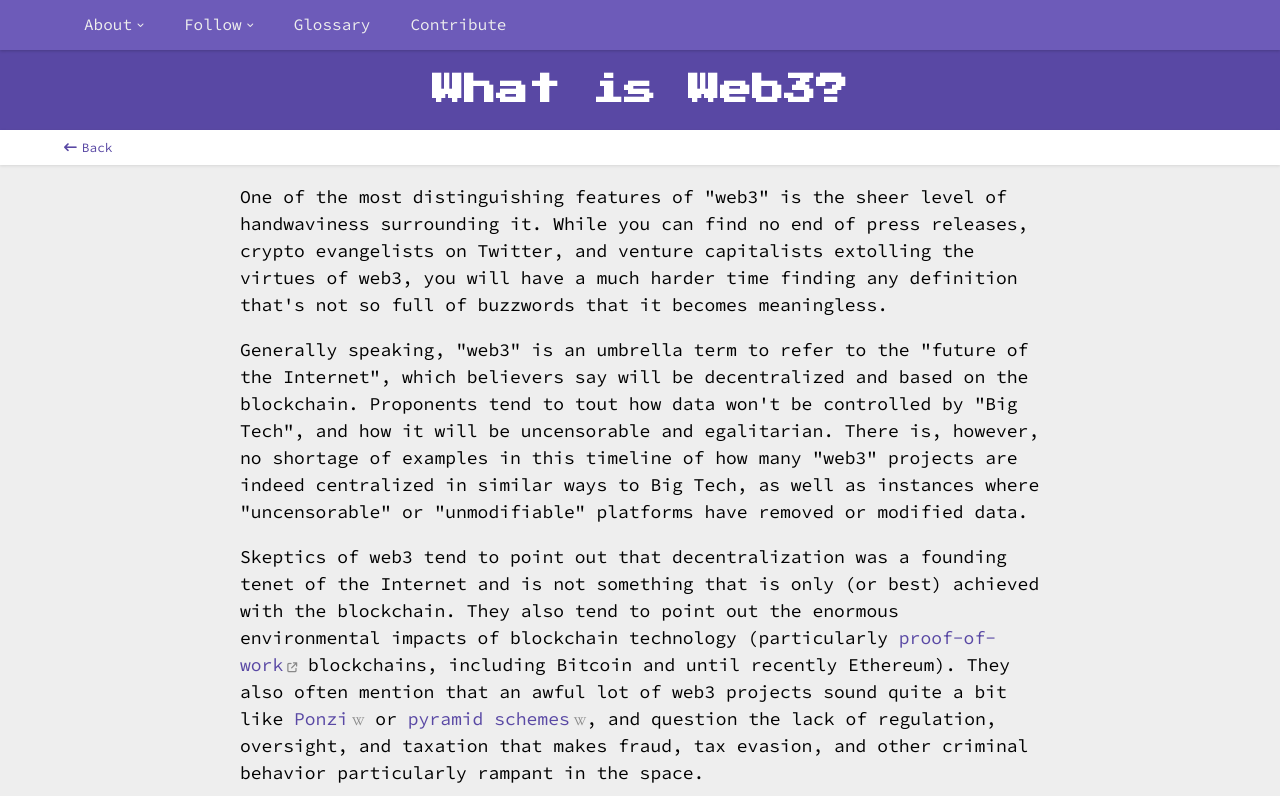
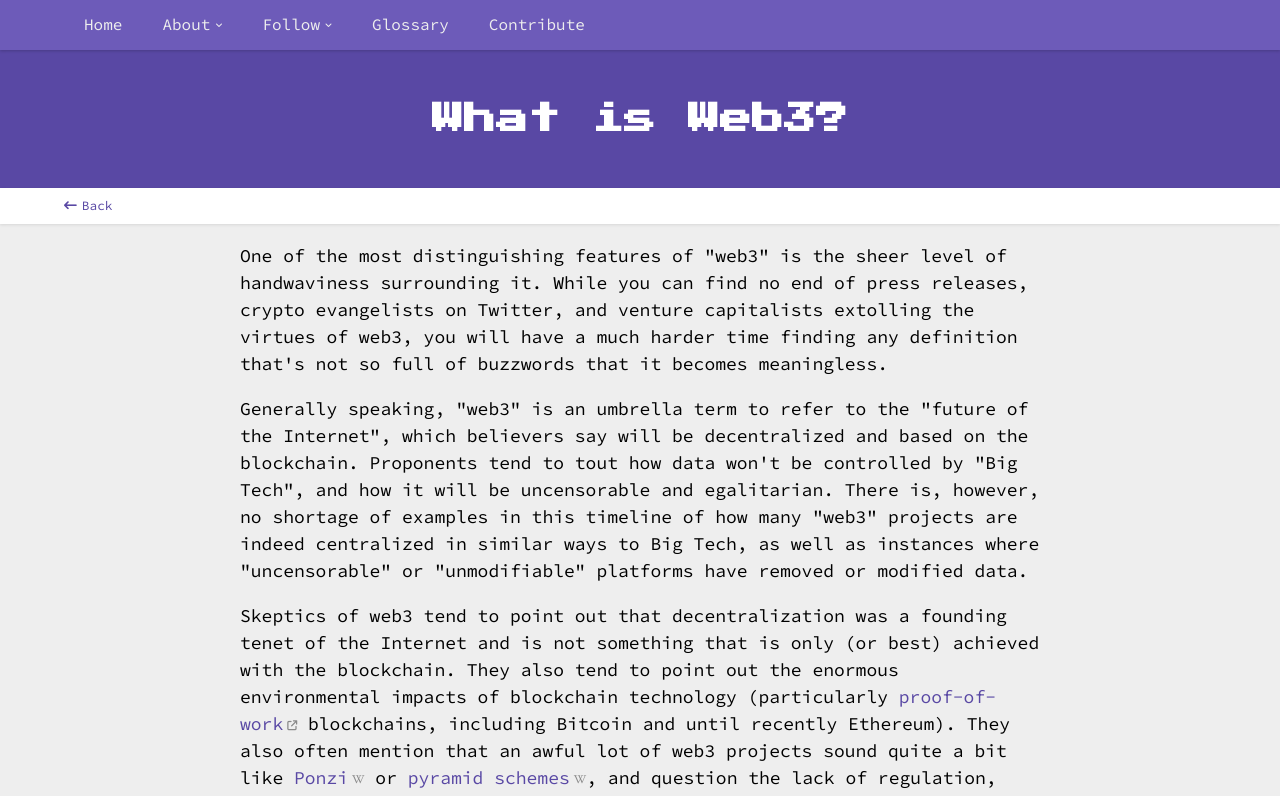
Before and after one commit to nakaohideo/web3-is-going-great, a Next.js app in the folder src/: page /what in a window 1280 px wide. Shown: the top 796 px of the page. Built offline with nearby package versions, Linux system fonts and the light colour scheme.

Commit message:
Add home link for non-home pages

```diff
--- a/src/components/navigation/NavigationBar.js
+++ b/src/components/navigation/NavigationBar.js
@@ -1,11 +1,12 @@
 import NavigationDropdown from "./NavigationDropdown";
-
+import { useRouter } from "next/router";
 import { NAVIGATION } from "../../constants/navigation";
-import React from "react";
 import NavigationLink from "./NavigationLink";
 
 // Only renders for breakpoints >= MD
 export default function NavigationBar() {
+  const router = useRouter();
+
   const renderNavigationFromConfig = () =>
     NAVIGATION.map((navItem) => {
       if (Object.prototype.hasOwnProperty.call(navItem, "children")) {
@@ -23,6 +24,9 @@ export default function NavigationBar() {
   return (
     <div className="navigation-bar-wrapper">
       <section className="navigation-bar">
+        {router.pathname !== "/" && (
+          <NavigationLink className="navigation-entry" path="/" label="Home" />
+        )}
         {renderNavigationFromConfig()}
       </section>
     </div>
--- a/src/components/navigation/NavigationLink.js
+++ b/src/components/navigation/NavigationLink.js
@@ -17,7 +17,9 @@ export default function NavigationLink({
       <Link
         href={path}
         className={clsx(
-          { "active-navigation-entry": path === router.pathname },
+          {
+            "active-navigation-entry": path !== "/" && path === router.pathname,
+          },
           className
         )}
         {...rest}
--- a/src/styles/main.sass
+++ b/src/styles/main.sass
@@ -60,8 +60,11 @@ a
   &:focus
     text-decoration: underline
 
+header.page-header.timeline-page
+  padding: 20px
+
 header.page-header
-  padding: 20px
+  padding: 50px 20px
 
 footer.page-footer
   padding: 20px
```
